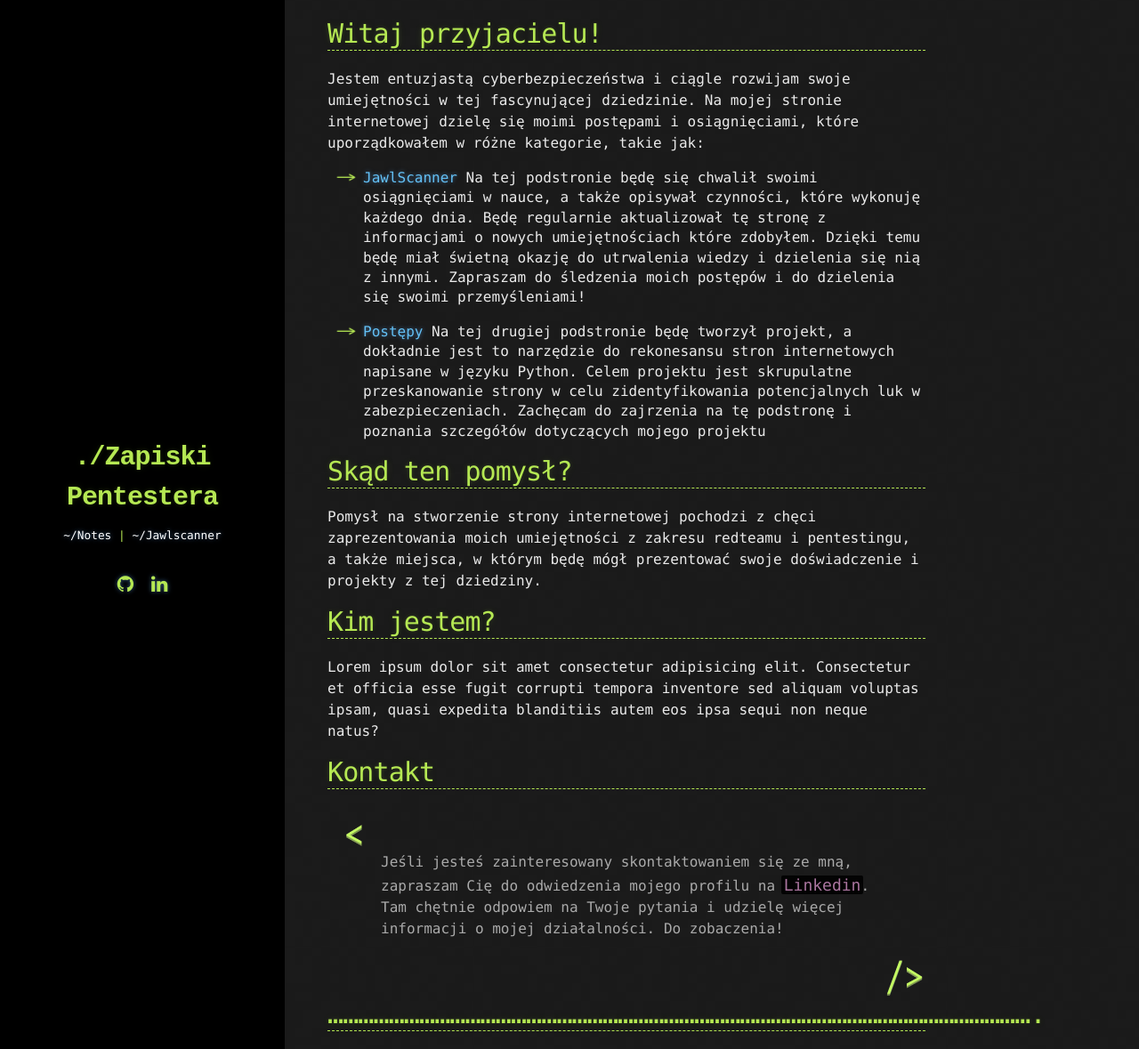
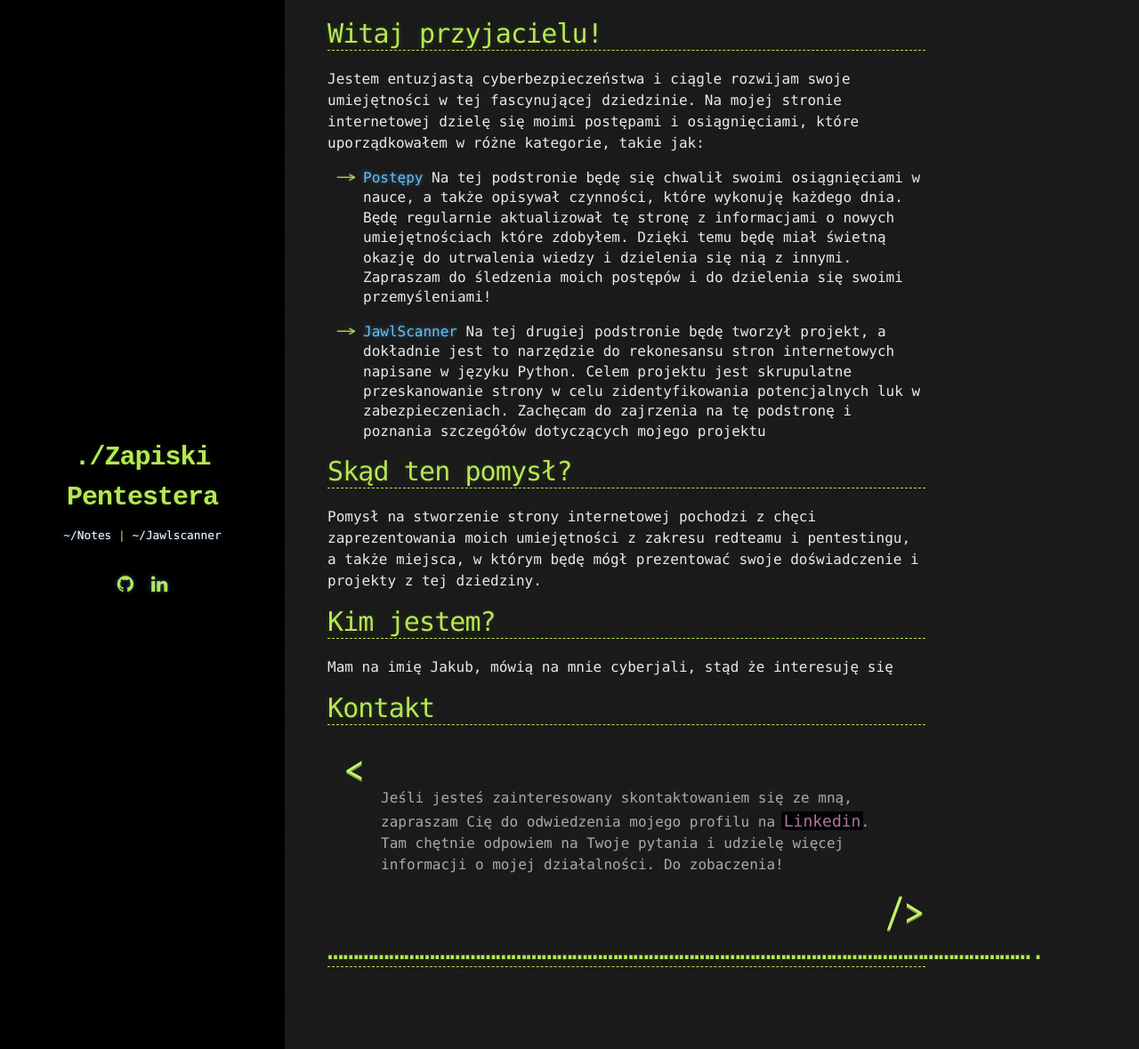
Before and after one commit to Cyberjali/Cyberjali.github.io, a Jekyll site: the page built from _pages/index.md, in a window 1280 px wide and 1179 px high. Shown: the whole window at 89% size. Built offline with Jekyll 4.4.1, drawn with Linux system fonts in a browser that asks for light colours; comment, search, counter and statistics services are not loaded.

Commit message:
Update index.md

```diff
--- a/_pages/index.md
+++ b/_pages/index.md
@@ -6,10 +6,10 @@ layout: default
 
 Jestem entuzjastą cyberbezpieczeństwa i ciągle rozwijam swoje umiejętności w tej fascynującej dziedzinie. Na mojej stronie internetowej dzielę się moimi postępami i osiągnięciami, które uporządkowałem w różne kategorie, takie jak:
 
-*   [JawlScanner](./jawlscanner.html) Na tej podstronie będę się chwalił swoimi osiągnięciami w nauce, a także opisywał czynności, które wykonuję każdego dnia. Będę regularnie aktualizował tę stronę z informacjami o nowych umiejętnościach które zdobyłem. Dzięki temu będę miał świetną okazję do utrwalenia wiedzy i dzielenia się nią z innymi. Zapraszam do śledzenia moich postępów i do dzielenia się swoimi przemyśleniami!
+*   [Postępy](./notes.html) Na tej podstronie będę się chwalił swoimi osiągnięciami w nauce, a także opisywał czynności, które wykonuję każdego dnia. Będę regularnie aktualizował tę stronę z informacjami o nowych umiejętnościach które zdobyłem. Dzięki temu będę miał świetną okazję do utrwalenia wiedzy i dzielenia się nią z innymi. Zapraszam do śledzenia moich postępów i do dzielenia się swoimi przemyśleniami!
 
 
-*   [Postępy](./notes.html) Na tej drugiej podstronie będę tworzył projekt, a dokładnie jest to narzędzie do rekonesansu stron internetowych napisane w języku Python. Celem projektu jest skrupulatne przeskanowanie strony w celu zidentyfikowania potencjalnych luk  w zabezpieczeniach. Zachęcam do zajrzenia na tę podstronę i poznania szczegółów dotyczących mojego projektu
+*   [JawlScanner](./jawlscanner.html) Na tej drugiej podstronie będę tworzył projekt, a dokładnie jest to narzędzie do rekonesansu stron internetowych napisane w języku Python. Celem projektu jest skrupulatne przeskanowanie strony w celu zidentyfikowania potencjalnych luk  w zabezpieczeniach. Zachęcam do zajrzenia na tę podstronę i poznania szczegółów dotyczących mojego projektu
 
 
 # Skąd ten pomysł?
@@ -18,7 +18,7 @@ Pomysł na  stworzenie strony internetowej pochodzi z chęci zaprezentowania moi
 
 # Kim jestem?
 
-Lorem ipsum dolor sit amet consectetur adipisicing elit. Consectetur et officia esse fugit corrupti tempora inventore sed aliquam voluptas ipsam, quasi expedita blanditiis autem eos ipsa sequi non neque natus?
+Mam na imię Jakub, mówią na mnie cyberjali, stąd że interesuję się
 
 
 # Kontakt
```
